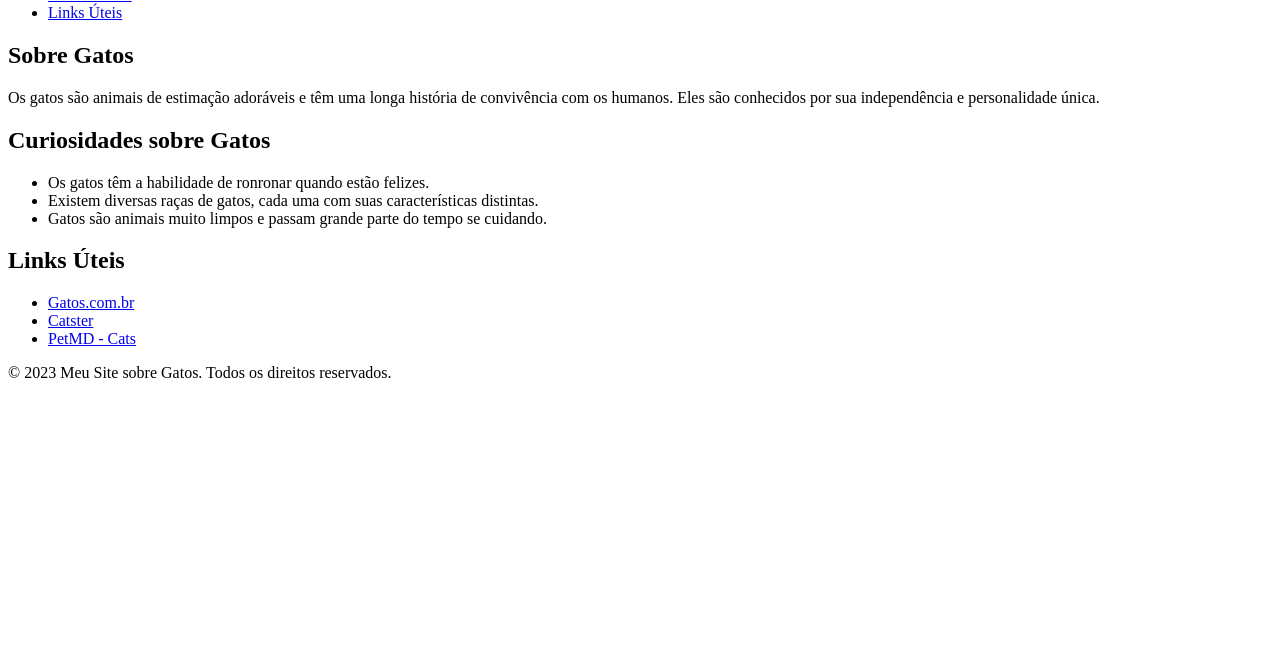
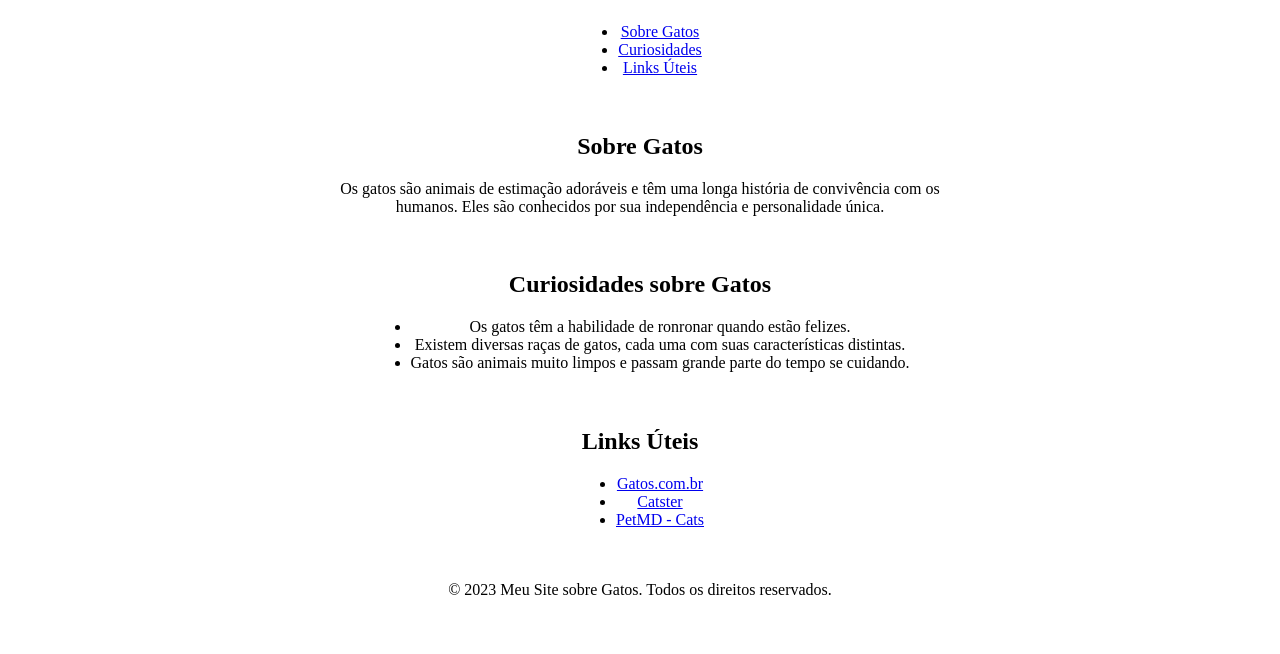
Before and after one commit to robertwd76/cats, a plain HTML site: page index.html in a window 1280 px wide. Shown: the part 146-800 px from the top of the page. Drawn offline with Linux system fonts and the light colour scheme.

Commit message:
Update index.html

```diff
--- a/index.html
+++ b/index.html
@@ -4,6 +4,22 @@
     <meta charset="UTF-8">
     <meta name="viewport" content="width=device-width, initial-scale=1.0">
     <title>Meu Site sobre Gatos</title>
+    <style>
+        body {
+            display: flex;
+            justify-content: center;
+            align-items: center;
+            height: 100vh;
+            margin: 0;
+            flex-direction: column;
+        }
+
+        header, nav, section, footer {
+            max-width: 600px;
+            text-align: center;
+            margin-bottom: 20px;
+        }
+    </style>
 </head>
 <body>
 
```
